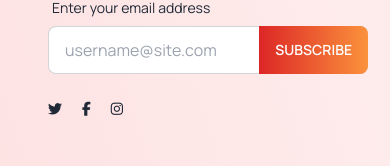
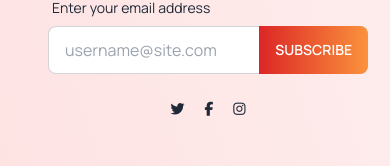
Before and after one commit to altashik/tea-house, a plain HTML site: page index.html in a window 390 px wide. Shown: the part 8960-9126 px from the top of the page. Drawn offline with nearby package versions, Linux system fonts and the light colour scheme.

Commit message:
git commit -m"final push"

```diff
--- a/index.html
+++ b/index.html
@@ -384,7 +384,7 @@
                  text-white border-none">
                 Subscribe
               </button>
-              <div class="flex pt-7 gap-5">
+              <div class="flex justify-center items-center lg:justify-start pt-7 gap-5">
                 <i class="fab fa-twitter"></i>
                 <i class="fab fab fab fa-facebook-f"></i>
                 <i class="fab fab fa-instagram"></i>
```
